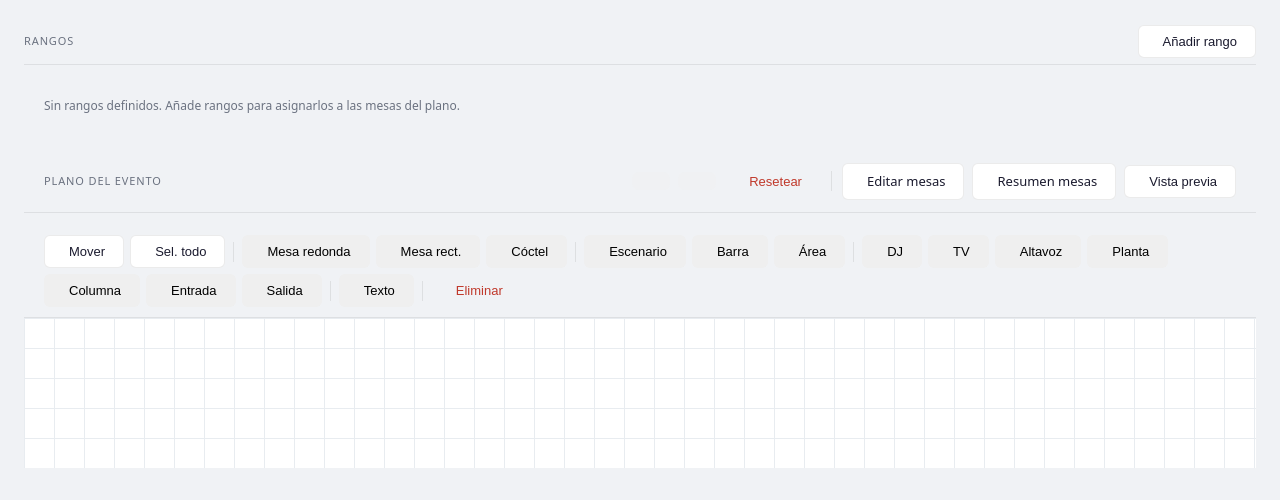
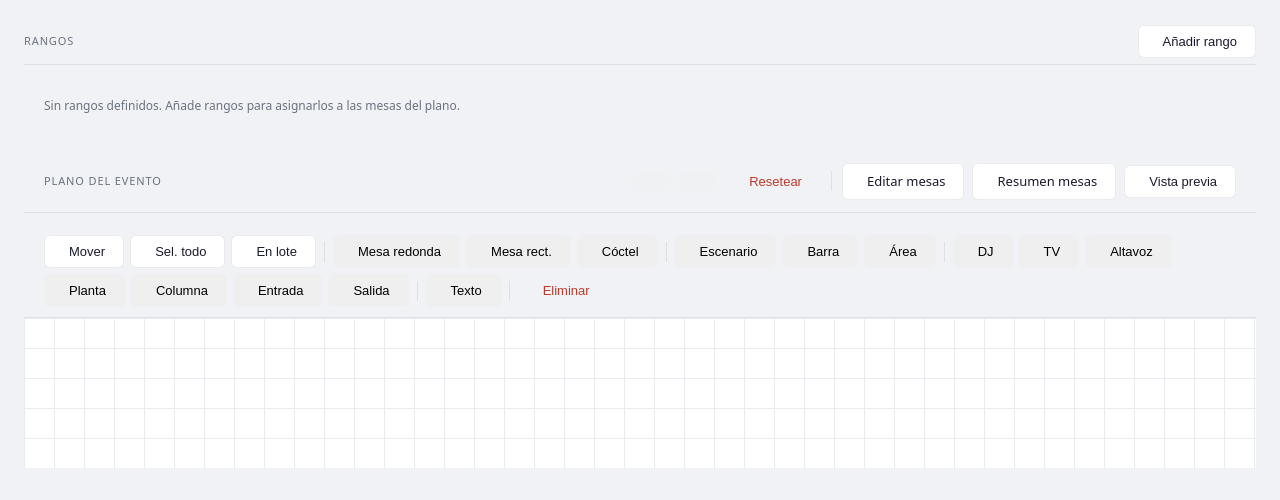
Before and after one commit to fvilpaz/auryapp, a Django app: page /eventos/1/ in a window 1280 px wide. Shown: the part 365-865 px from the top of the page. Run offline with Django 5.2, Linux system fonts and the light colour scheme; a user stored in the database is signed in; data comes from the database, SQL or seed files in the repository; data that the repository does not hold is empty; some libraries are stand-ins or nearby versions.

Commit message:
Plano: añadir en lote con click-to-place + canvas altura adaptable
- Botón "En lote" junto a "Sel. todo": tipo, cantidad, disposición, columnas
- Click en canvas tras configurar coloca el lote en esa posición
- Se pueden añadir múltiples lotes en distintas zonas del canvas
- Canvas altura: min(620px, 100vh-180px) para adaptarse a pantallas pequeñas

Co-Authored-By: Claude Sonnet 4.6 <noreply@anthropic.com>

```diff
--- a/core/templates/core/detalle_evento.html
+++ b/core/templates/core/detalle_evento.html
@@ -265,6 +265,9 @@
     <button class="bc-btn bc-btn-sm bc-btn-secondary" id="btn-sel-todo" title="Seleccionar todo (Ctrl+A)">
       <i class="ti ti-select-all"></i> Sel. todo
     </button>
+    <button class="bc-btn bc-btn-sm bc-btn-secondary" id="btn-lote" title="Añadir varios elementos de golpe">
+      <i class="ti ti-stack-2"></i> En lote
+    </button>
     <div class="bc-plano-sep"></div>
     <button class="bc-btn bc-btn-sm" data-add="mesa-redonda"><i class="ti ti-circle-filled"></i> Mesa redonda</button>
     <button class="bc-btn bc-btn-sm" data-add="mesa-rect"><i class="ti ti-rectangle-filled"></i> Mesa rect.</button>
@@ -372,6 +375,53 @@
 
 <!-- Input flotante para renombrar -->
 <input type="text" id="plano-rename-input" class="bc-plano-rename-input" style="display:none;">
+
+<!-- Modal añadir en lote -->
+<div id="modal-lote" class="bc-modal-overlay" style="display:none;">
+  <div class="bc-modal-box" style="max-width:420px;">
+    <div class="bc-modal-header">
+      <span class="bc-font-medium">Añadir elementos en lote</span>
+      <button id="btn-cerrar-lote" class="bc-btn bc-btn-sm"><i class="ti ti-x"></i></button>
+    </div>
+    <div class="bc-modal-body" style="display:flex;flex-direction:column;gap:16px;">
+      <div class="bc-form-group">
+        <label>Tipo de elemento</label>
+        <select id="lote-tipo">
+          <option value="mesa-redonda">Mesa redonda</option>
+          <option value="mesa-rect">Mesa rectangular</option>
+          <option value="coctel" selected>Mesa cóctel</option>
+          <option value="escenario">Escenario</option>
+          <option value="barra">Barra</option>
+          <option value="planta">Planta</option>
+          <option value="columna">Columna</option>
+          <option value="altavoz">Altavoz</option>
+        </select>
+      </div>
+      <div class="bc-form-group">
+        <label>Cantidad</label>
+        <input type="number" id="lote-cantidad" value="10" min="1" max="50">
+      </div>
+      <div class="bc-form-group">
+        <label>Disposición</label>
+        <select id="lote-disposicion">
+          <option value="fila">Fila horizontal →</option>
+          <option value="columna">Columna vertical ↓</option>
+          <option value="grid">Cuadrícula</option>
+        </select>
+      </div>
+      <div class="bc-form-group" id="lote-cols-wrap" style="display:none;">
+        <label>Columnas</label>
+        <input type="number" id="lote-cols" value="5" min="1" max="20">
+      </div>
+    </div>
+    <div class="bc-modal-footer">
+      <button class="bc-btn bc-btn-secondary bc-btn-sm" id="btn-cerrar-lote2">Cancelar</button>
+      <button class="bc-btn bc-btn-primary bc-btn-sm" id="btn-lote-ok">
+        <i class="ti ti-map-pin"></i> Colocar en canvas →
+      </button>
+    </div>
+  </div>
+</div>
 
 <!-- Modal vista previa plano -->
 <div id="modal-preview" class="bc-modal-overlay" style="display:none;">
@@ -1136,6 +1186,78 @@ function recalcularContadores() {
   }
 })();
 
+// ── Añadir en lote ───────────────────────────────────────────────────────
+const modalLote = document.getElementById('modal-lote');
+document.getElementById('btn-lote').addEventListener('click', function() {
+  modalLote.style.display = '';
+});
+['btn-cerrar-lote','btn-cerrar-lote2'].forEach(function(id) {
+  document.getElementById(id).addEventListener('click', function() { modalLote.style.display = 'none'; });
+});
+modalLote.addEventListener('click', function(e) { if (e.target === this) this.style.display = 'none'; });
+
+// Tamaño aproximado de cada tipo para calcular el gap
+const LOTE_TAMS = {
+  'mesa-redonda': { w: 100, h: 100 },
+  'mesa-rect':    { w: 110, h: 80  },
+  'coctel':       { w: 60,  h: 60  },
+  'escenario':    { w: 230, h: 80  },
+  'barra':        { w: 160, h: 60  },
+  'planta':       { w: 40,  h: 40  },
+  'columna':      { w: 30,  h: 30  },
+  'altavoz':      { w: 40,  h: 40  },
+};
+
+// Mostrar/ocultar campo columnas según disposición
+document.getElementById('lote-disposicion').addEventListener('change', function() {
+  document.getElementById('lote-cols-wrap').style.display = this.value === 'grid' ? '' : 'none';
+});
+
+let loteConfig = null; // config pendiente de click-to-place
+
+function colocarLote(ox, oy) {
+  const { tipo, cant, cols, tam, gap } = loteConfig;
+  let col = 0, row = 0;
+  for (let i = 0; i < cant; i++) {
+    const etiqueta = siguienteNombre(tipo);
+    const color    = COLOR_DEFECTO[tipo] || '#3b82f6';
+    const obj      = crearGrupo(tipo, etiqueta, color);
+    if (!obj) continue;
+    obj._color = color;
+    obj.set({ left: ox + col * (tam.w + gap), top: oy + row * (tam.h + gap) });
+    canvas.add(obj);
+    col++;
+    if (col >= cols) { col = 0; row++; }
+  }
+  canvas.renderAll();
+  snapshot();
+  loteConfig = null;
+  document.getElementById('plano-canvas').style.cursor = 'default';
+}
+
+// Click en canvas para colocar lote
+canvas.on('mouse:down', function(opt) {
+  if (!loteConfig) return;
+  const p = canvas.getPointer(opt.e);
+  colocarLote(p.x, p.y);
+});
+
+document.getElementById('btn-lote-ok').addEventListener('click', function() {
+  const tipo = document.getElementById('lote-tipo').value;
+  const cant = Math.min(50, Math.max(1, parseInt(document.getElementById('lote-cantidad').value) || 1));
+  const disp = document.getElementById('lote-disposicion').value;
+  const tam  = LOTE_TAMS[tipo] || { w: 80, h: 80 };
+  const gap  = 16;
+  const cols = disp === 'grid'    ? Math.max(1, parseInt(document.getElementById('lote-cols').value) || 5)
+             : disp === 'fila'    ? cant
+             : 1;
+
+  loteConfig = { tipo, cant, cols, tam, gap };
+  modalLote.style.display = 'none';
+  // Cursor de crosshair para indicar modo colocación
+  document.getElementById('plano-canvas').style.cursor = 'crosshair';
+});
+
 // ── Gestos táctiles: 2 dedos = pan del canvas ────────────────────────────
 if (ES_MOVIL) {
   let lastTX = 0, lastTY = 0;
```
